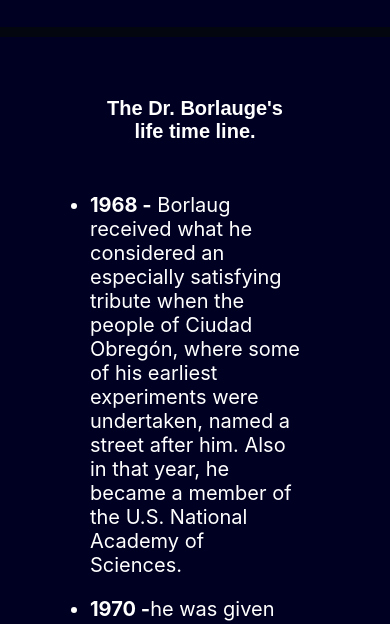
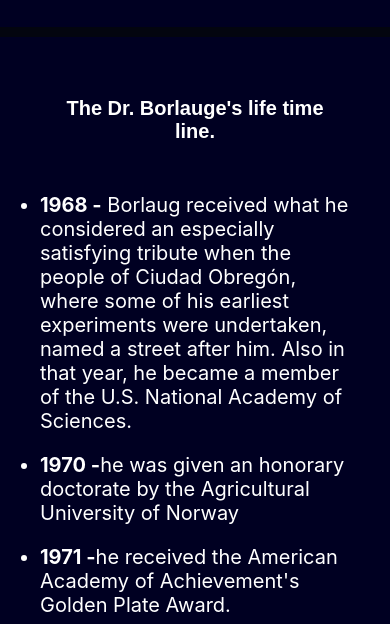
Before and after one commit to abdullahrazi49/freecodecamp-tribute-page, a plain HTML site: page index.html in a window 390 px wide. Shown: the part 467-1091 px from the top of the page. Drawn offline with Linux system fonts and the light colour scheme.

Commit message:
some changes in styles

```diff
--- a/styles.css
+++ b/styles.css
@@ -84,3 +84,9 @@
     overflow: hidden;
     margin-bottom: 20px;
 }
+
+@media screen and (max-width: 768px) {
+    .life {
+        padding: 30px 20px;
+    }
+}
```
